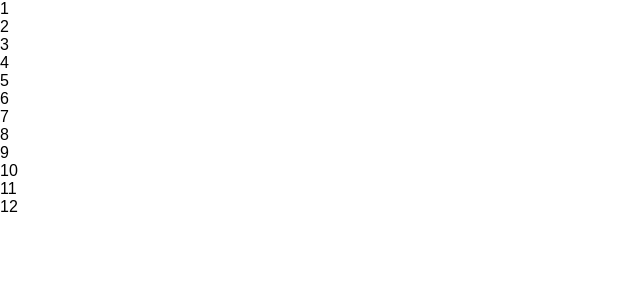
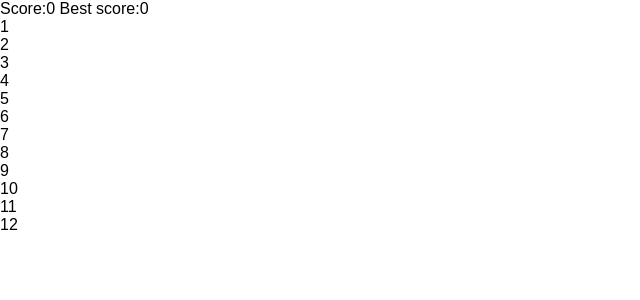
Before and after one commit to durgeshbg/memory-card-game, a React (Vite) app: page / in a window 1280 px wide. Shown: the top 300 px of the page, without its empty margins (0-640 px from the left). Built offline with nearby package versions, Linux system fonts and the light colour scheme; a web font is replaced by a local one.

Commit message:
add: score & bestScore state logic

```diff
--- a/src/components/Cards.jsx
+++ b/src/components/Cards.jsx
@@ -1,10 +1,36 @@
+import { useState } from 'react';
 import Card from './Card';
 
 function Cards() {
   const data = [1, 2, 3, 4, 5, 6, 7, 8, 9, 10, 11, 12];
+  const [consecSelect, setConsecSelect] = useState([]);
+
+  // Score State
+  const [score, setScore] = useState(0);
+  const [bestScore, setBestScore] = useState(0);
+
+  // Updating best score
+  if (score > bestScore) setBestScore(score);
+
+  // Update score
+  const handleClick = (e) => {
+    const value = e.target.children.length
+      ? e.target.children[0].textContent
+      : e.target.textContent;
+    if (consecSelect.includes(value)) {
+      setScore(0);
+      setConsecSelect([]);
+    } else {
+      setScore(score + 1);
+      setConsecSelect([...consecSelect, value]);
+    }
+  };
 
   return (
     <>
+      <div className='score'>
+        Score:{score} Best score:{bestScore}
+      </div>
       <div className='cards'>
         {data.map((i) => {
           return <Card key={i} name={i} />;
```
